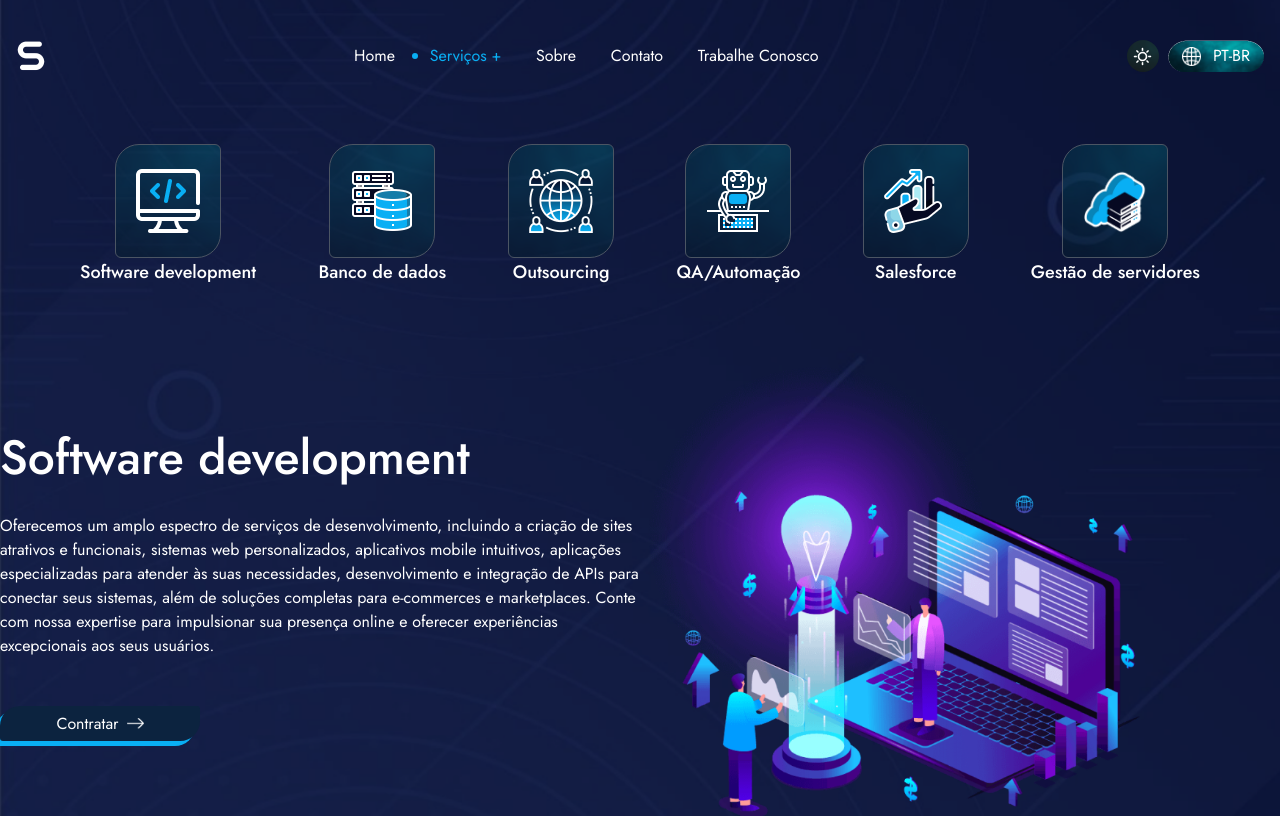
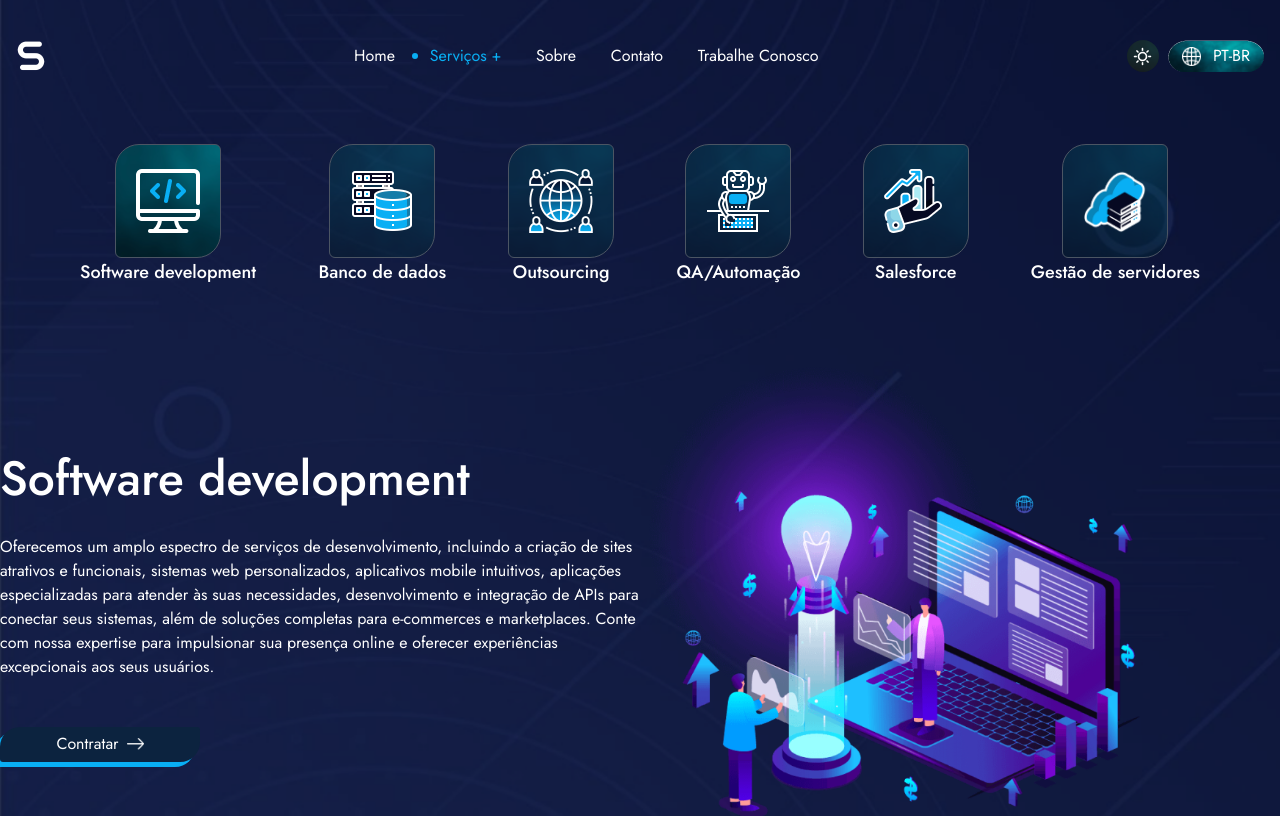
Before and after one commit to Tassio2002/simbiose-site, a Next.js app: page /servicos in a window 1280 px wide. Shown: the top 816 px of the page. Built offline with nearby package versions, Linux system fonts and the light colour scheme.

Commit message:
:construction: move functions to onclick event

```diff
--- a/src/app/(routes)/servicos/page.jsx
+++ b/src/app/(routes)/servicos/page.jsx
@@ -9,22 +9,27 @@ import { useState } from "react";
 
 export default function ServicesPage() {
   const [content, setContent] = useState(0);
-  const [activeButton, setActiveButton] = useState(null);
+  const [activeButton, setActiveButton] = useState(0);
   const serviceData = data.servicos;
   const actualContent = serviceData.content[content];
-  // trocar nome da function
-  const handleClick = (index) => {
+
+  const activeActualButton = (index) => {
     setActiveButton(index);
   };
+
   const setActualContent = (index) => {
     setContent(index);
-    handleClick(index);
-    console.log(activeButton);
   };
+
+  const handleClick = (index) => {
+    activeActualButton(index);
+    setActualContent(index);
+  };
+
   return (
     <div className="bg-background">
       <Header>
-        <ButtonsContainer onClick={setActualContent} isActive={activeButton} />
+        <ButtonsContainer onClick={handleClick} isActive={activeButton} />
         <ServiceMainContent
           title={actualContent.title}
           description={actualContent.description}
--- a/src/app/(routes)/servicos/styles/style.css
+++ b/src/app/(routes)/servicos/styles/style.css
@@ -36,6 +36,6 @@
   }
 
   .main-service-image {
-    @apply w-1/2;
+    @apply w-1/2 h-[500px];
   }
 }
--- a/src/app/components/global/NavLink/index.jsx
+++ b/src/app/components/global/NavLink/index.jsx
@@ -17,6 +17,10 @@ export const NavLink = (props) => {
   const closeMenu = () => {
     setIsOpen((current) => !current);
   };
+
+  const handleClick = () => {
+
+  }
   const menu = (
     <div
       className={`dropdown-menu ${isOpen ? "visible" : ""}`}
--- a/src/app/components/global/NavLink/styles/style.css
+++ b/src/app/components/global/NavLink/styles/style.css
@@ -8,7 +8,7 @@
   }
 
   .dropdown-menu {
-    @apply w-52 p-4 absolute top-10 bg-no-repeat bg-cover hidden;
+    @apply w-52 p-4 absolute top-14 bg-no-repeat bg-cover hidden;
   }
 
   .visible {
```
